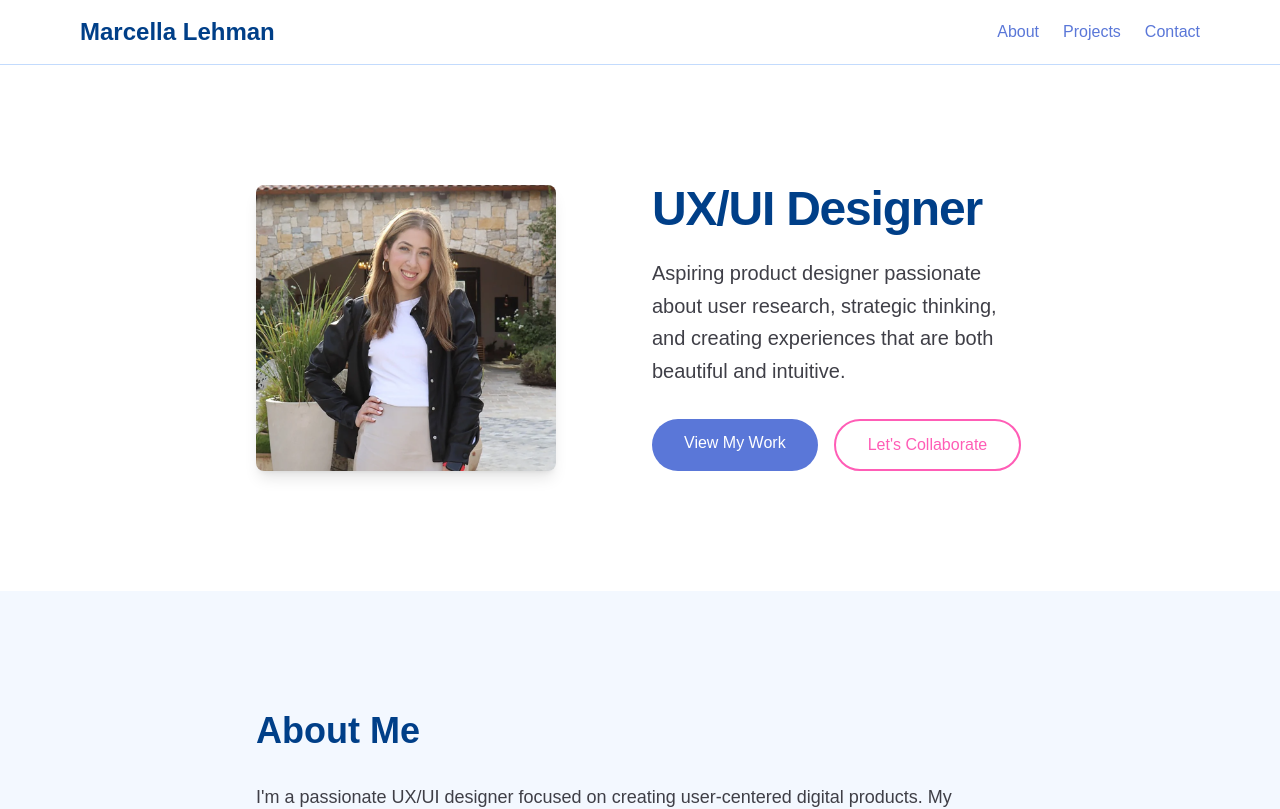
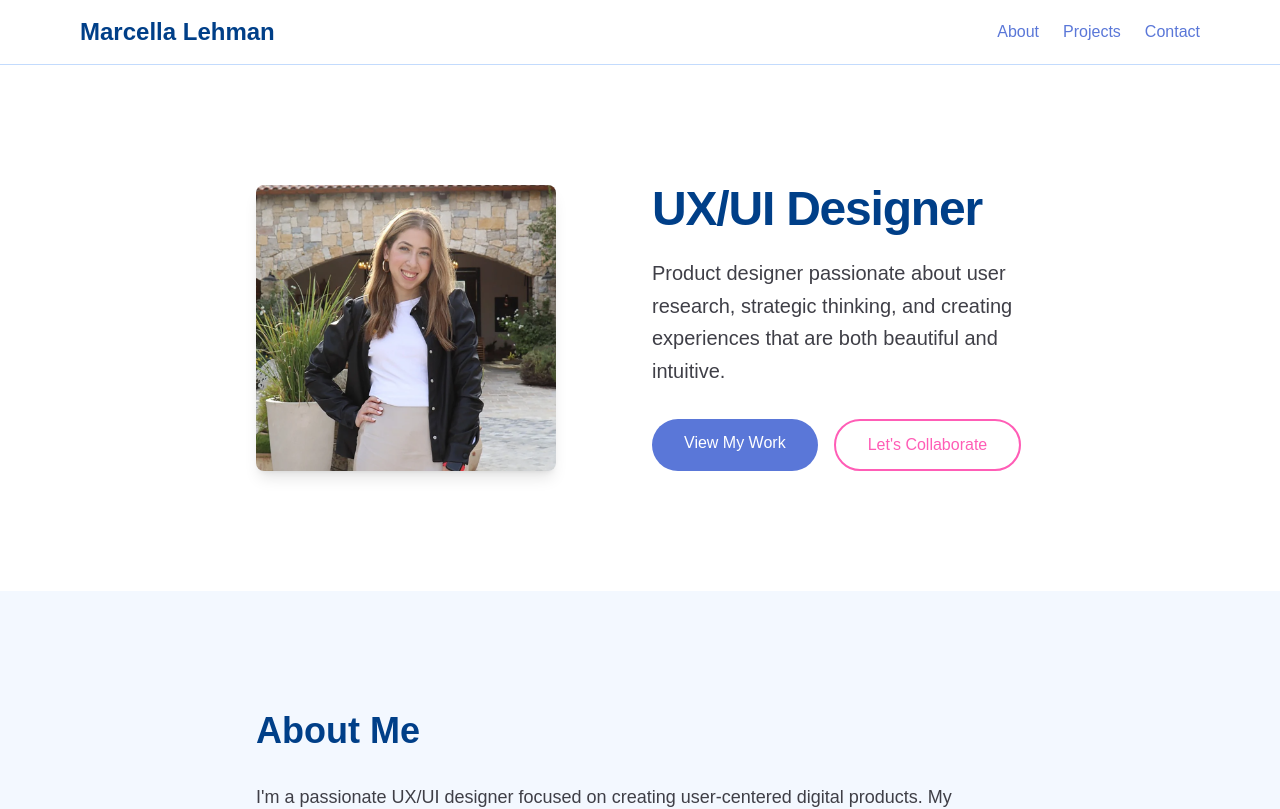
Before and after one commit to TzipHoro/MarcysPortfolio, a Next.js app in the folder my-portfolio/: page / in a window 1280 px wide. Shown: the top 809 px of the page. Built offline with nearby package versions, Linux system fonts and the light colour scheme.

Commit message:
Drop 'Aspiring' from hero copy for consistency with About section tone

```diff
--- a/my-portfolio/app/page.tsx
+++ b/my-portfolio/app/page.tsx
@@ -24,7 +24,7 @@ export default function Home() {
               UX/UI Designer
             </h1>
             <p className="text-xl text-zinc-700 mb-8 leading-relaxed">
-              Aspiring product designer passionate about user research, strategic thinking,
+              Product designer passionate about user research, strategic thinking,
               and creating experiences that are both beautiful and intuitive.
             </p>
             <div className="flex flex-col sm:flex-row gap-4 justify-start">
```
